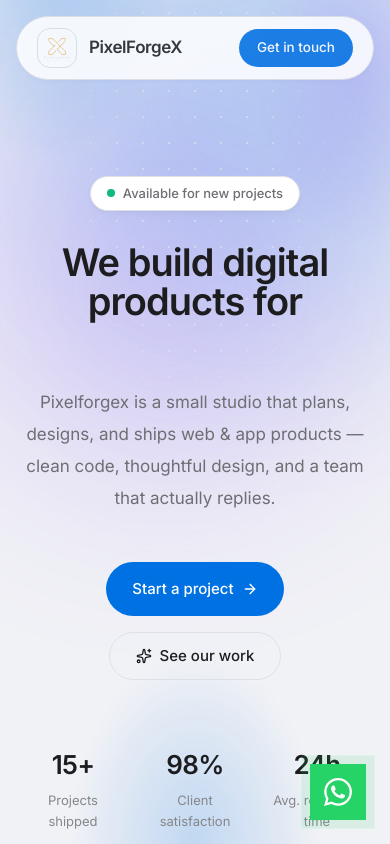
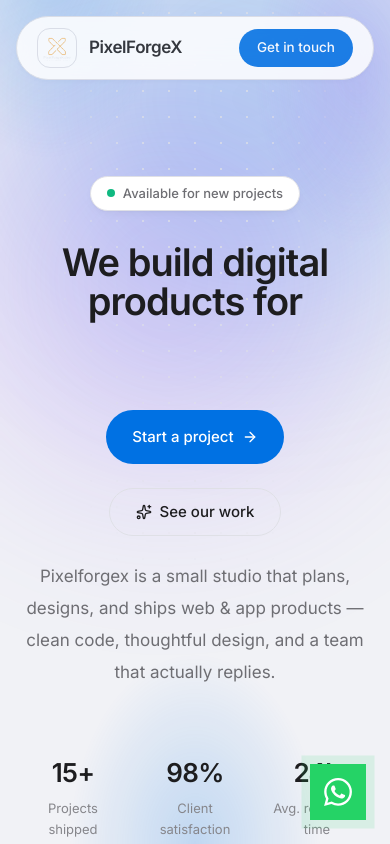
Before and after one commit to MOKSH2425/pixelforgex, a Next.js app: page / in a window 390 px wide. Shown: the top 844 px of the page. Built offline with nearby package versions, Linux system fonts and the light colour scheme.

Commit message:
Responsive tweaks: mobile button widths, reduced paddings on small screens, team card padding

```diff
--- a/components/sections/About.tsx
+++ b/components/sections/About.tsx
@@ -62,7 +62,7 @@ export default function About() {
         </div>
 
         <FadeUp delay={0.15}>
-          <div className="card p-7">
+          <div className="card p-6 sm:p-7">
             <div className="mb-5 flex items-center justify-between gap-3">
               <p className="eyebrow">Our stack</p>
               <span className="text-[12px] text-faint uppercase tracking-[0.18em]">
@@ -70,7 +70,7 @@ export default function About() {
               </span>
             </div>
 
-            <div className="rounded-2xl border border-line bg-[#07080c] p-6 font-mono text-[13px] leading-6 text-subtle overflow-x-auto shadow-sm">
+            <div className="rounded-2xl border border-line bg-[#07080c] p-4 sm:p-6 font-mono text-[13px] leading-6 text-subtle overflow-x-auto shadow-sm">
               <div className="mb-4 flex items-center gap-2">
                 <span className="h-2.5 w-2.5 rounded-full bg-[#EF4444]" />
                 <span className="h-2.5 w-2.5 rounded-full bg-[#F59E0B]" />
--- a/components/sections/Hero.tsx
+++ b/components/sections/Hero.tsx
@@ -66,13 +66,34 @@ export default function Hero() {
             initial={{ opacity: 0, y: 20 }}
             animate={{ opacity: 1, y: 0 }}
             transition={{ duration: 0.7, delay: 0.05 }}
-            className="font-semibold text-ink tracking-tight leading-[1.02] max-w-[55ch]"
+            className="font-semibold text-ink tracking-tight leading-[1.02] max-w-[55ch] mx-auto lg:mx-0"
             style={{ fontSize: "clamp(38px, 5.4vw, 68px)" }}
           >
             We build digital
             <br />
             products for <CyclingWord words={AUDIENCE_WORDS} />
           </motion.h1>
+
+          <motion.div
+            initial={{ opacity: 0, y: 20 }}
+            animate={{ opacity: 1, y: 0 }}
+            transition={{ duration: 0.7, delay: 0.25 }}
+            className="mt-12 flex flex-col sm:flex-row items-center justify-center lg:justify-start gap-3 sm:gap-4"
+          >
+            <PixelButton
+              href="/#contact"
+              className="w-full sm:w-auto px-6 py-3 text-lg"
+            >
+              Start a project <ArrowRight size={16} strokeWidth={2} />
+            </PixelButton>
+            <PixelButton
+              href="/#portfolio"
+              variant="outline"
+              className="w-full sm:w-auto px-4 py-2 text-sm mt-3 sm:mt-0"
+            >
+              <Sparkles size={16} strokeWidth={2} /> See our work
+            </PixelButton>
+          </motion.div>
 
           <motion.p
             initial={{ opacity: 0, y: 20 }}
@@ -84,24 +105,6 @@ export default function Hero() {
             &amp; app products — clean code, thoughtful design, and a team that
             actually replies.
           </motion.p>
-
-          <motion.div
-            initial={{ opacity: 0, y: 20 }}
-            animate={{ opacity: 1, y: 0 }}
-            transition={{ duration: 0.7, delay: 0.25 }}
-            className="mt-12 flex flex-wrap items-center justify-center lg:justify-start gap-4"
-          >
-            <PixelButton href="/#contact" className="px-6 py-3 text-lg">
-              Start a project <ArrowRight size={16} strokeWidth={2} />
-            </PixelButton>
-            <PixelButton
-              href="/#portfolio"
-              variant="outline"
-              className="px-4 py-2 text-sm"
-            >
-              <Sparkles size={16} strokeWidth={2} /> See our work
-            </PixelButton>
-          </motion.div>
 
           <motion.div
             initial={{ opacity: 0, y: 20 }}
--- a/components/sections/Portfolio.tsx
+++ b/components/sections/Portfolio.tsx
@@ -103,7 +103,7 @@ export default function Portfolio() {
                       </div>
                     </div>
 
-                    <div className="flex h-full flex-col p-6">
+                    <div className="flex h-full flex-col p-4 sm:p-6">
                       <div>
                         <p className="eyebrow text-[11px] mb-2 normal-case tracking-normal">
                           {proj.category}
--- a/components/sections/Team.tsx
+++ b/components/sections/Team.tsx
@@ -22,7 +22,7 @@ export default function Team() {
             <StaggerItem key={member.name}>
               <TiltCard
                 maxTilt={6}
-                className="card px-6 py-8 text-center hover:shadow-soft transition-shadow duration-300 h-full"
+                className="card px-4 py-6 sm:px-6 sm:py-8 text-center hover:shadow-soft transition-shadow duration-300 h-full"
               >
                 <div className="flex flex-col h-full">
                   <div className="flex justify-center mb-5">
```
